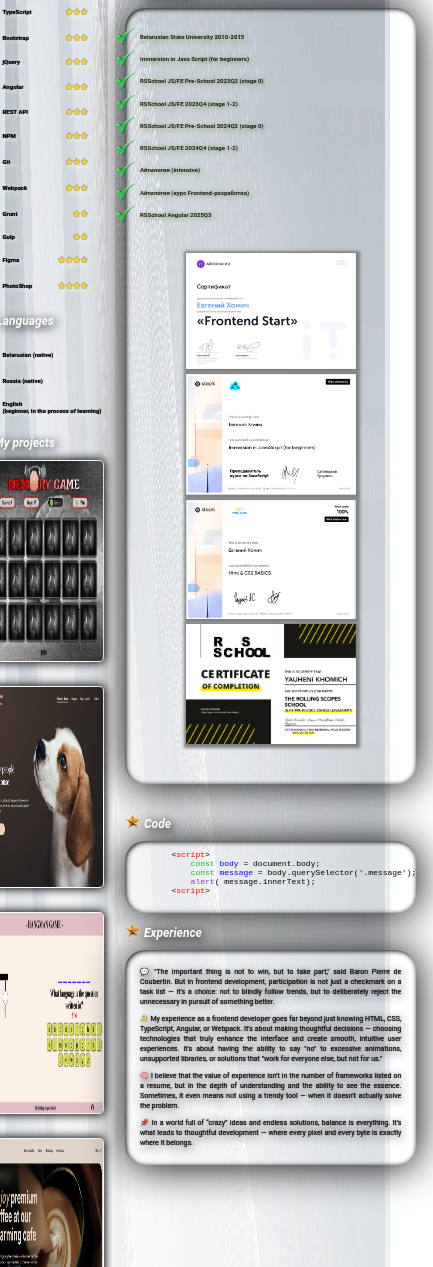
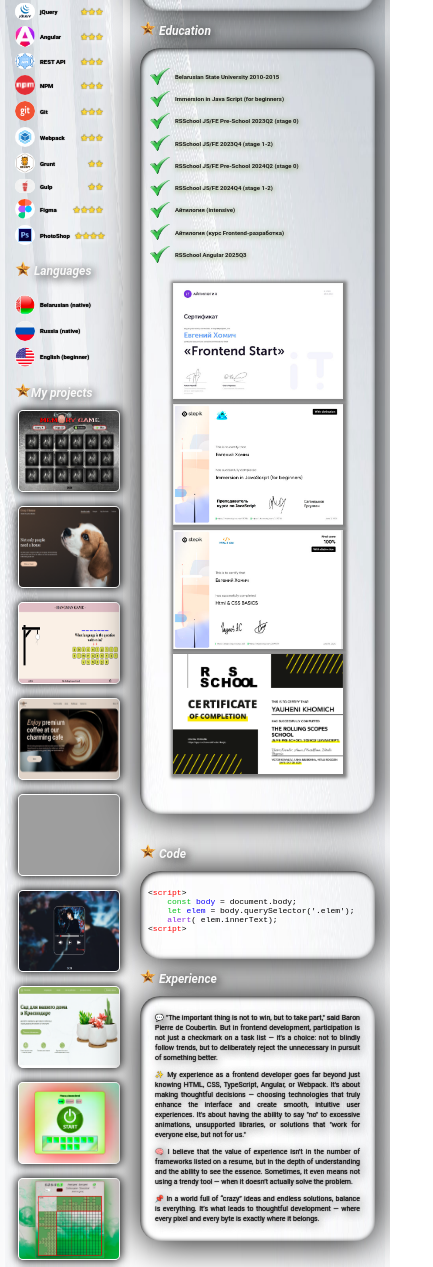
Before and after one commit to ZhenyaKhomich/rsschool-cv, a plain HTML site: page index.html in a window 390 px wide. Shown: the part 636-1903 px from the top of the page, 433 px wide, since content can reach past the window. Drawn offline with Linux system fonts and the light colour scheme; grey boxes are pictures that could not be loaded.

Commit message:
fix: correct adaptive

```diff
--- a/index.html
+++ b/index.html
@@ -36,7 +36,7 @@
           <div class="main-left">
             <div class="photo">
               <img class="my-photo" src="images/myFoto.png" alt="My photo">
-              <h1 class='my-name'>Yauheni Khomich</h1>
+              <h1 class='my-name'>𝕐𝕒𝕦𝕙𝕖𝕟𝕚 𝕂𝕙𝕠𝕞𝕚𝕔𝕙</h1>
             </div>
             <div>
               <section>
@@ -86,8 +86,7 @@
                       (native)</li>
                     <li class="languages-li"><img class="languages-logo" src="images/icon/rus.png" alt="RUS">Russia
                       (native)</li>
-                    <li class="languages-li"><img class="languages-logo" src="images/icon/amr.png" alt="AMR">English
-                      <br>(beginner, in the process of learning)</li>
+                    <li class="languages-li"><img class="languages-logo" src="images/icon/amr.png" alt="AMR">English (beginner)</li>
                   </ul>
                 </div>
               </section>
@@ -120,7 +119,7 @@
                     <a class="pro" href="https://zhenyakhomich.github.io/burgers/"><img class="fot-img"
                         src="images/projects/project12.png" alt="img-project"></a>
                   </div>
-                  <div class="pro-text">See more projects in <a href="https://github.com/ZhenyaKhomich">my repository</a>.
+                  <div class="pro-text">See more projects in <a href="https://github.com/ZhenyaKhomich">my GitHub</a>.
                   </div>
                 </div>
               </section>
@@ -128,7 +127,7 @@
           </div>
           <div class="main-right">
             <section>
-              <div>
+              <!-- <div> -->
                 <h2 id="About-me"><img class="star-logo" src="images/icon/star.png" alt="star"> About me</h2>
                 <div class="about-me-text">
                   <p class="about-me-text-p"> 🧑‍💻 I’m a Frontend Developer passionate about the web and finely crafted
@@ -195,7 +194,7 @@
                     🚀 If you’re reading this — maybe we’re already on the same wavelength.
                   </p>
                 </div>
-              </div>
+              <!-- </div> -->
             </section>
             <section>
               <div>
@@ -233,15 +232,17 @@
             </section>
             <section>
               <h2 id="Code"><img class="star-logo" src="images/icon/star.png" alt="star"> Code</h2>
-              <pre class="code-pre">
+              <div class="code-pre">
+              <pre>
                 <code>
-                  <span class="code">&lt;<span class="script">script</span>&gt;
-                      <span class="code"><span class="let">const</span> <span class="body">body</span> = document.body;</span>
-                      <span class="code"><span class="let">const</span> <span class="body">message</span> = body.querySelector('.message');</span>
-                      <span class="code"><span class="alert">alert</span>( message.innerText);</span>
-                  <span class="code">&lt;<span class="script">script</span>&gt;</span>
+          <span class="code">&lt;<span class="script">script</span>&gt;
+              <span class="code"><span class="let">const</span> <span class="body">body</span> = document.body;</span>
+              <span class="code"><span class="let">let</span> <span class="body">elem</span> = body.querySelector('.elem');</span>
+              <span class="code"><span class="alert">alert</span>( elem.innerText);</span>
+          <span class="code">&lt;<span class="script">script</span>&gt;</span>
                 </code>
                 </pre>
+              </div>
             </section>
             <section>
               <div>
@@ -273,39 +274,6 @@
                   </p>
                 </div>
             </section>
-            <!-- <section>
-              <div>
-                <h2 id="My Projects"><img class="star-logo" src="images/icon/star.png" alt="star">My projects</h2>
-                <div class="pro-div">
-                  <a class="pro" href="https://zhenyakhomich-memory-game.netlify.app/"><img class="fot-img"
-                      src="images/projects/project1.png" alt="img-project"></a>
-                  <a class="pro" href="https://zhenyakhomich-shelter.netlify.app/"><img class="fot-img"
-                      src="images/projects/project2.png" alt="img-project"></a>
-                  <a class="pro" href="https://zhenyakhomich-hangman.netlify.app/"><img class="fot-img"
-                      src="images/projects/project3.png" alt="img-project"></a>
-                  <a class="pro" href="https://wondrous-lollipop-8b16a7.netlify.app/"><img class="fot-img"
-                      src="images/projects/project4.png" alt="img-project"></a>
-                  <a class="pro" href="https://zhenyakhomich-image-gallery.netlify.app/"><img class="fot-img"
-                      src="images/projects/project5.png" alt="img-project"></a>
-                  <a class="pro" href="https://zhenyakhomich-audio-player.netlify.app/"><img class="fot-img"
-                      src="images/projects/project6.png" alt="img-project"></a>
-                  <a class="pro" href="https://zhenyakhomich-flowers-shop.netlify.app/"><img class="fot-img"
-                      src="images/projects/project7.png" alt="img-project"></a>
-                  <a class="pro" href="https://zhenyakhomich-simon-says.netlify.app/"><img class="fot-img"
-                      src="images/projects/project8.png" alt="img-project"></a>
-                  <a class="pro" href="https://zhenyakhomich-nonograms.netlify.app/"><img class="fot-img"
-                      src="images/projects/project9.png" alt="img-project"></a>
-                  <a class="pro" href="https://bejewelled-phoenix-43f4c6.netlify.app/"><img class="fot-img"
-                      src="images/projects/project10.png" alt="img-project"></a>
-                  <a class="pro" href="https://elaborate-squirrel-af3cf8.netlify.app/"><img class="fot-img"
-                      src="images/projects/project11.png" alt="img-project"></a>
-                  <a class="pro" href="https://zhenyakhomich.github.io/burgers/"><img class="fot-img"
-                      src="images/projects/project12.png" alt="img-project"></a>
-                </div>
-                <div class="pro-text">See more projects in <a href="https://github.com/ZhenyaKhomich">my repository</a>.
-                </div>
-              </div>
-            </section> -->
           </div>
         </div>
       </div>
--- a/style.css
+++ b/style.css
@@ -94,12 +94,14 @@ a {
   display: flex;
   justify-content: space-between;
   padding: 20px;
+  max-width: calc(100vw - 20px);
 }
 
 .main-left {
   border-right: solid 10px rgb(252, 252, 252);
   margin: 20px 20px 20px 0px;
   min-width: 30%;
+  max-width: 30%;
 }
 
 .main-right {
@@ -119,16 +121,17 @@ a {
   border-radius: 100%;
   aspect-ratio: 3/4;
   border:solid 1px silver;
-  box-shadow: 0 0 10px 10px rgb(249, 249, 246);
+  box-shadow: 0 0 10px 10px rgb(220, 215, 113);
 }
 
 .my-name {
   font-size: 55px;
-  text-shadow:  0 0 10px 10px rgb(249, 249, 246);
+  filter: drop-shadow(0 0 1px rgb(248, 236, 0));
+  /* text-shadow:  0 0 10px rgb(153, 153, 9); */
 }
 
 h2{
-  color:white;
+  color:rgb(249, 249, 249);
   font-style: italic;
   font-size: 35px;
   text-shadow: 2px 2px 10px black;
@@ -247,14 +250,21 @@ h2{
 }
 
 .code-pre {
-  /* color: white; */
-  font-size: 24px;
+  display: flex;
+  flex-wrap: wrap;
+  font-size: 22px;
   margin: -0px 0px 0px 0px ;
   max-height: 250px;
 }
 
+code {
+  max-width: 100%;
+  text-align: left;
+  padding: 0;
+}
+
 .code {
-  margin: 0px 0px 0px -150px ;
+  margin: 0px 0px 0px -100px ;
 }
 
 .script {
@@ -281,8 +291,8 @@ h2{
 }
 
 .pro img {
-  width: 200px;
-  height: 200px;
+  width: 180px;
+  height: 150px;
   box-shadow: 0 0 10px 1px black;
 }
 
@@ -290,7 +300,7 @@ h2{
   color: rgb(27, 26, 26);
   text-shadow: 2px 2px 10px black, 0 0 1px black;
   font-size: 25px;
-  line-height: 35px;
+  line-height: 30px;
   text-align: justify;
   margin-left: 10px;
   margin-top: 10px;
@@ -338,7 +348,7 @@ h2{
 }
 
 @media(max-width : 1000px) {
-  .main {
+  .main-block {
       padding: 18px;
   }
 
@@ -489,16 +499,13 @@ h2{
     font-size: 20px;
   }
 
-  .code {
-    margin: 0px 0px 0px -90px ;
-  }
-
   .footer {
     height: 60px;
   }
 
   .fot-img {
     height: 54px;
+    width: 54px;
   }
 
   .year {
@@ -507,7 +514,7 @@ h2{
 }
 
 @media(max-width : 768px) {
-  .main {
+  .main-block {
     padding: 15px;
   }
 
@@ -552,7 +559,8 @@ h2{
     padding: 40px 0px 20px 0px;
     width: 100%;
     margin: 0;
-    box-shadow:  1px 1px 100px black, 1px 1px 10px black;
+    background-color: rgba(77, 77, 75, 0.9);
+    box-shadow:  1px 1px 100px black, inset 1px 1px 10px black;
   }
 
   .main-left {
@@ -617,8 +625,19 @@ h2{
     margin: 0px 0px 0px -60px ;
   }
 
+  .pro-div {
+    gap: 10px;
+  }
+
   .pro img {
-    width: 250px;
+    width: 160px;
+    height: 130px;
+  }
+
+  .pro-text {
+    font-size: 18px;
+    margin-left: 0;
+    line-height: 20px;
   }
 
   .footer {
@@ -627,6 +646,7 @@ h2{
 
   .fot-img {
     height: 40px;
+    width: 40px;
   }
 
   .year {
@@ -635,7 +655,7 @@ h2{
 }
 
 @media(max-width : 611px) {
-  .main {
+  .main-block {
     padding: 13px;
   }
 
@@ -754,7 +774,8 @@ h2{
   }
 
   .pro img {
-    width: 200px;
+    width: 140px;
+    height: 100px;
   }
 
   .footer {
@@ -763,6 +784,7 @@ h2{
 
   .fot-img {
     height: 35px;
+    width: 35px;
   }
 
   .year {
@@ -771,7 +793,7 @@ h2{
 }
 
 @media(max-width : 505px) {
-  .main {
+  .main-block {
     padding: 11px;
   }
 
@@ -853,7 +875,7 @@ h2{
   }
 
   .education-ul{
-    margin: 0px 0px 10px -20px;
+    margin: 0px 0px 10px 0px;
   }
 
   .education-li {
@@ -877,8 +899,13 @@ h2{
     margin: 0px 0px 0px -40px ;
   }
 
+  .pro-text {
+    font-size: 14px;
+  }
+
   .pro img {
-    width: 150px
+    width: 130px;
+    height: 80px;
   }
 
   .footer {
@@ -895,7 +922,7 @@ h2{
 }
 
 @media(max-width : 400px) {
-  .main {
+  .main-block {
     padding: 10px;
   }
 
@@ -994,7 +1021,7 @@ h2{
   }
 
   .education-ul{
-    margin: 0px 0px 10px -30px;
+    margin: 0px 0px -10px -10px;
   }
 
   .education-li {
@@ -1019,7 +1046,8 @@ h2{
   }
 
   .pro img {
-    width: 120px;
+    width: 100px;
+    height: 80px;
   }
 
   .footer {
```
